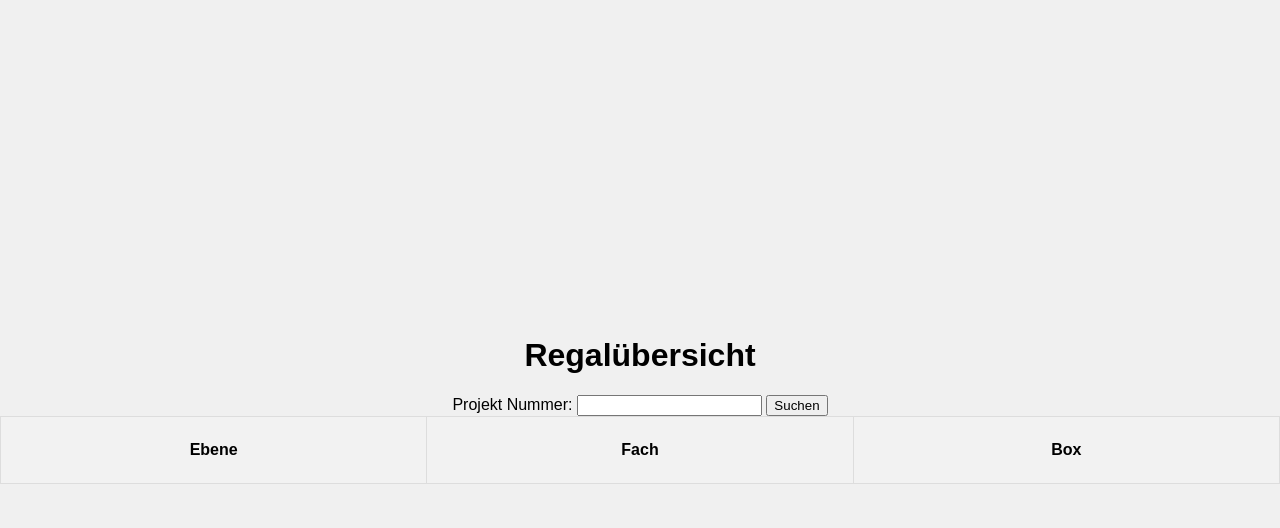
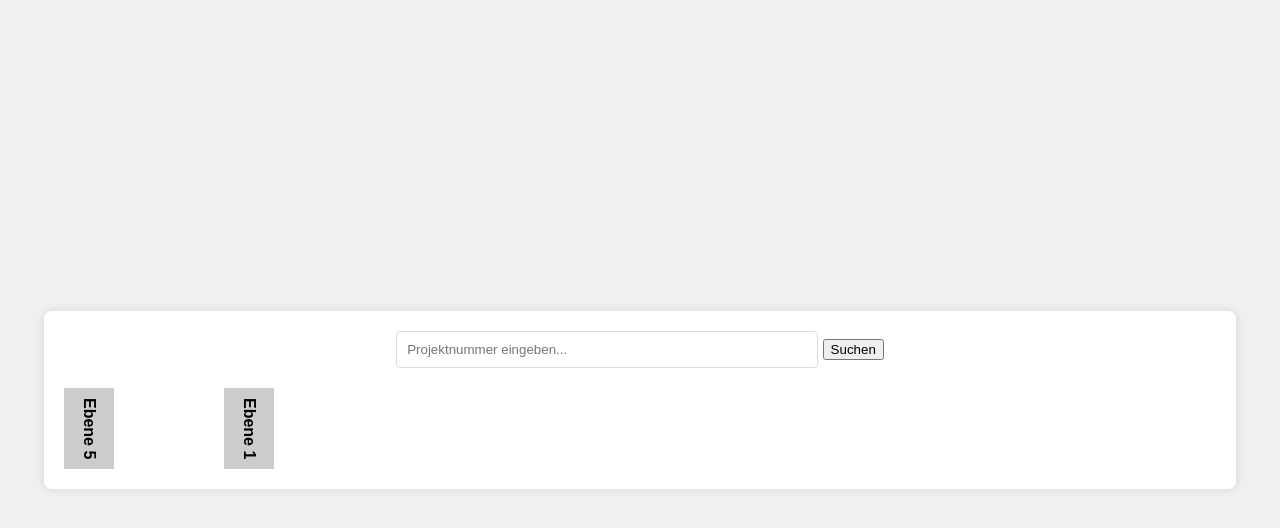
Before and after one commit to tavoli-rgb/boxen, a Flask app: page /search in a window 1280 px wide. Shown: the top 528 px of the page. Run offline with Flask 3, Linux system fonts and the light colour scheme; tables that the repository leaves empty or names only in its code hold one stand-in row (values such as "Sample post"); data that the repository does not hold is empty.

Commit message:
regalansicht

```diff
--- a/templates/index.html
+++ b/templates/index.html
@@ -15,52 +15,86 @@
             margin: 0;
             flex-direction: column;
         }
-        table {
-            width: 100%;
-            border-collapse: collapse;
+        .container {
+            background-color: #fff;
+            padding: 20px;
+            border-radius: 8px;
+            box-shadow: 0 0 10px rgba(0, 0, 0, 0.1);
+            text-align: center;
+            width: 90%;
+            max-width: 1200px;
+            position: relative;
         }
-        th, td {
+        .search-bar {
+            margin-bottom: 20px;
+        }
+        .search-bar input {
+            padding: 10px;
+            width: 80%;
+            max-width: 400px;
             border: 1px solid #ddd;
-            padding: 8px;
-            text-align: center;
-            width: 50px;
-            height: 50px;
+            border-radius: 4px;
         }
-        th {
-            background-color: #f2f2f2;
+        .grid-container {
+            display: flex;
+            align-items: center;
+        }
+        .side-bar {
+            width: 30px;
+            background-color: #ccc;
+            display: flex;
+            justify-content: center;
+            align-items: center;
+            writing-mode: vertical-rl;
+            text-orientation: mixed;
+            padding: 10px;
+            font-weight: bold;
+        }
+        .grid {
+            display: grid;
+            grid-template-columns: repeat(10, 1fr);
+            grid-template-rows: repeat(5, 1fr);
+            gap: 10px;
+            margin: 0 10px;
         }
         .box {
             background-color: #e0f7fa;
+            border: 1px solid #ddd;
+            display: flex;
+            justify-content: center;
+            align-items: center;
+            padding: 10px;
+            border-radius: 4px;
         }
-        .highlight {
+        .box.highlight {
             background-color: #ffcccc;
+        }
+        .box span {
+            font-size: 14px;
+            color: #333;
         }
     </style>
 </head>
 <body>
-    <h1>Regalübersicht</h1>
-    <form action="{{ url_for('search') }}" method="get">
-        <label for="project_number">Projekt Nummer:</label>
-        <input type="text" id="project_number" name="project_number">
-        <button type="submit">Suchen</button>
-    </form>
-    <table>
-        <thead>
-            <tr>
-                <th>Ebene</th>
-                <th>Fach</th>
-                <th>Box</th>
-            </tr>
-        </thead>
-        <tbody>
-            {% for shelf in shelves %}
-                <tr>
-                    <td>{{ shelf.level }}</td>
-                    <td>{{ shelf.position }}</td>
-                    <td class="box {% if shelf.project_number == search_project_number %}highlight{% endif %}">{{ shelf.box_id }}</td>
-                </tr>
-            {% endfor %}
-        </tbody>
-    </table>
+    <div class="container">
+        <div class="search-bar">
+            <form action="{{ url_for('search') }}" method="get">
+                <input type="text" id="search" name="project_number" placeholder="Projektnummer eingeben...">
+                <button type="submit">Suchen</button>
+            </form>
+        </div>
+        <div class="grid-container">
+            <div class="side-bar">Ebene 5</div>
+            <div class="grid">
+                {% for shelf in shelves %}
+                    <div class="box {% if shelf.project_number == search_project_number %}highlight{% endif %}"
+                         style="grid-column: {{ 11 - shelf.position }}; grid-row: {{ 6 - shelf.level }};">
+                        <span>{{ shelf.box_id }}</span>
+                    </div>
+                {% endfor %}
+            </div>
+            <div class="side-bar">Ebene 1</div>
+        </div>
+    </div>
 </body>
 </html>
```
